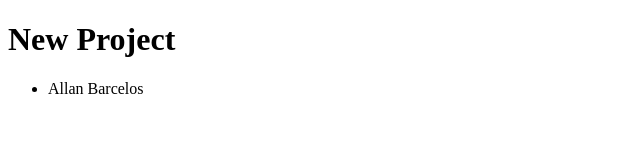
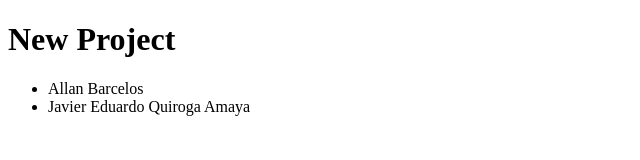
Before and after one commit to allanbarcelos/in-class-tt4-2160, a plain HTML site: page index.html in a window 1280 px wide. Shown: the whole page, without its empty margins (0-640 px from the left). Drawn offline with Linux system fonts and the light colour scheme.

Commit message:
Added my name to the list

```diff
--- a/index.html
+++ b/index.html
@@ -9,6 +9,7 @@
     <h1>New Project</h1>
     <ul>
         <li>Allan Barcelos</li>
+        <li>Javier Eduardo Quiroga Amaya</li>
     </ul>
 </body>
 </html>
```
